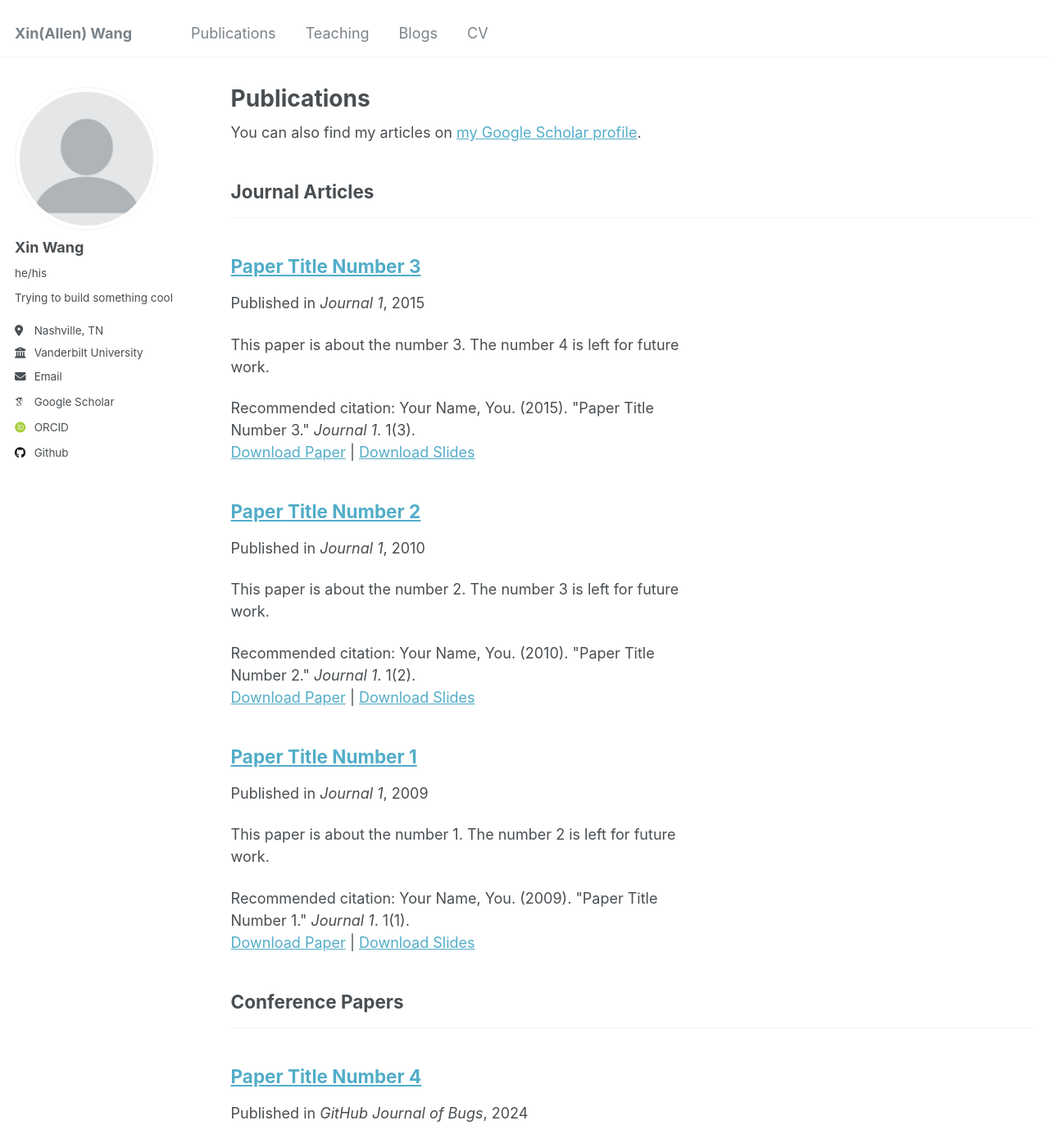
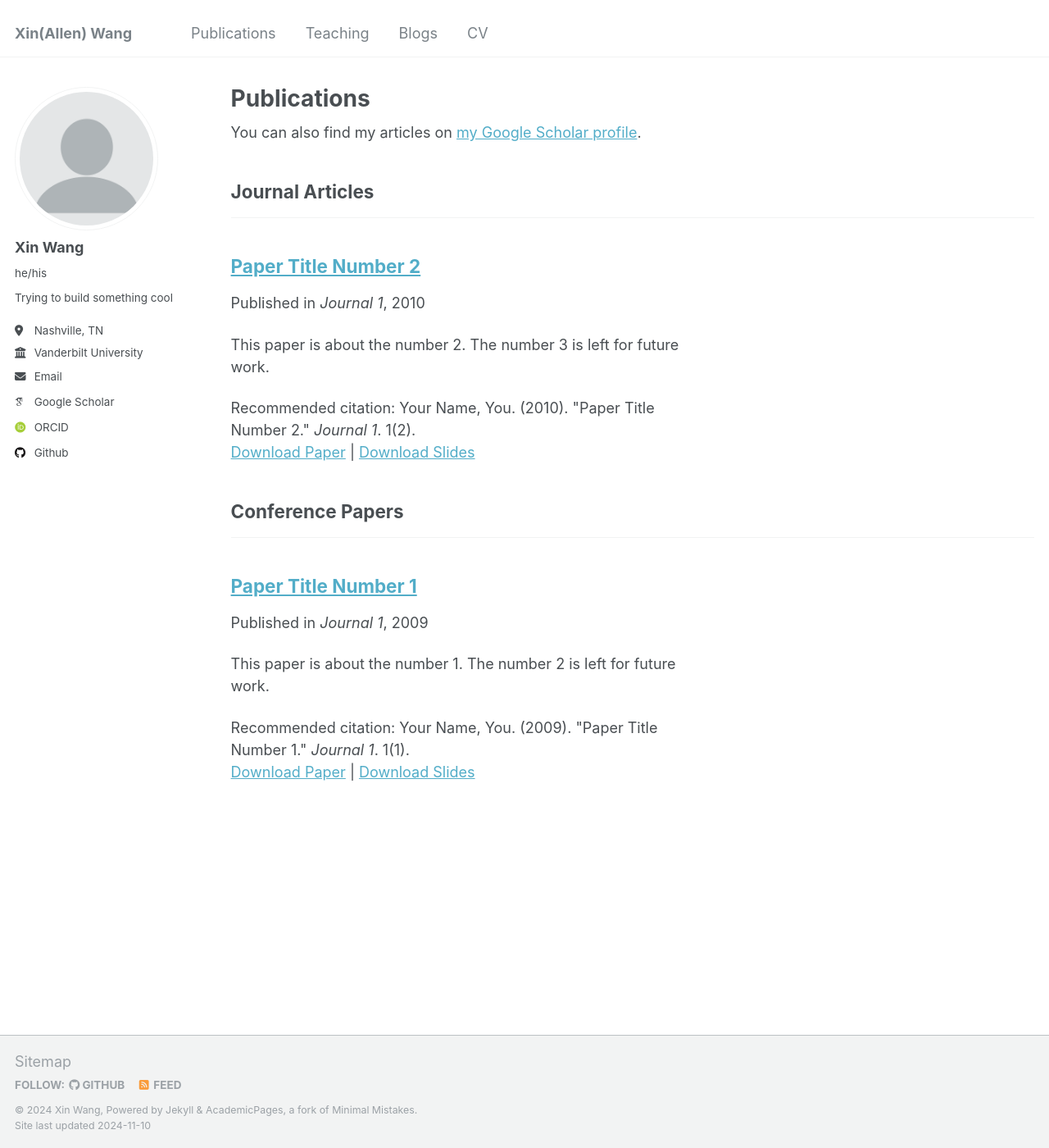
Before and after one commit to xwang112358/xwang112358.github.io, a Jekyll site: the page built from _pages/publications.html, in a window 1280 px wide and 1400 px high. Shown: the whole window at 82% size. Built offline with Jekyll 4.4.1, drawn with Linux system fonts in a browser that asks for light colours; some web fonts are replaced; some of the changed text lies outside the part shown.

Commit message:
take down resume and ready for publication

```diff
--- a/_publications/2015-10-01-paper-title-number-3.md
+++ /dev/null
@@ -1,14 +0,0 @@
----
-title: "Paper Title Number 3"
-collection: publications
-category: manuscripts
-permalink: /publication/2015-10-01-paper-title-number-3
-excerpt: 'This paper is about the number 3. The number 4 is left for future work.'
-date: 2015-10-01
-venue: 'Journal 1'
-slidesurl: 'http://academicpages.github.io/files/slides3.pdf'
-paperurl: 'http://academicpages.github.io/files/paper3.pdf'
-citation: 'Your Name, You. (2015). &quot;Paper Title Number 3.&quot; <i>Journal 1</i>. 1(3).'
----
-
-The contents above will be part of a list of publications, if the user clicks the link for the publication than the contents of section will be rendered as a full page, allowing you to provide more information about the paper for the reader. When publications are displayed as a single page, the contents of the above "citation" field will automatically be included below this section in a smaller font.
--- a/_publications/2024-02-17-paper-title-number-4.md
+++ /dev/null
@@ -1,13 +0,0 @@
----
-title: "Paper Title Number 4"
-collection: publications
-category: conferences
-permalink: /publication/2024-02-17-paper-title-number-4
-excerpt: 'This paper is about fixing template issue #693.'
-date: 2024-02-17
-venue: 'GitHub Journal of Bugs'
-paperurl: 'http://academicpages.github.io/files/paper3.pdf'
-citation: 'Your Name, You. (2024). &quot;Paper Title Number 3.&quot; <i>GitHub Journal of Bugs</i>. 1(3).'
----
-
-The contents above will be part of a list of publications, if the user clicks the link for the publication than the contents of section will be rendered as a full page, allowing you to provide more information about the paper for the reader. When publications are displayed as a single page, the contents of the above "citation" field will automatically be included below this section in a smaller font.
```
Also changed, not shown: _pages/cv.md (+3 -2 lines), _publications/2009-10-01-paper-title-number-1.md (+1 -1 lines).
